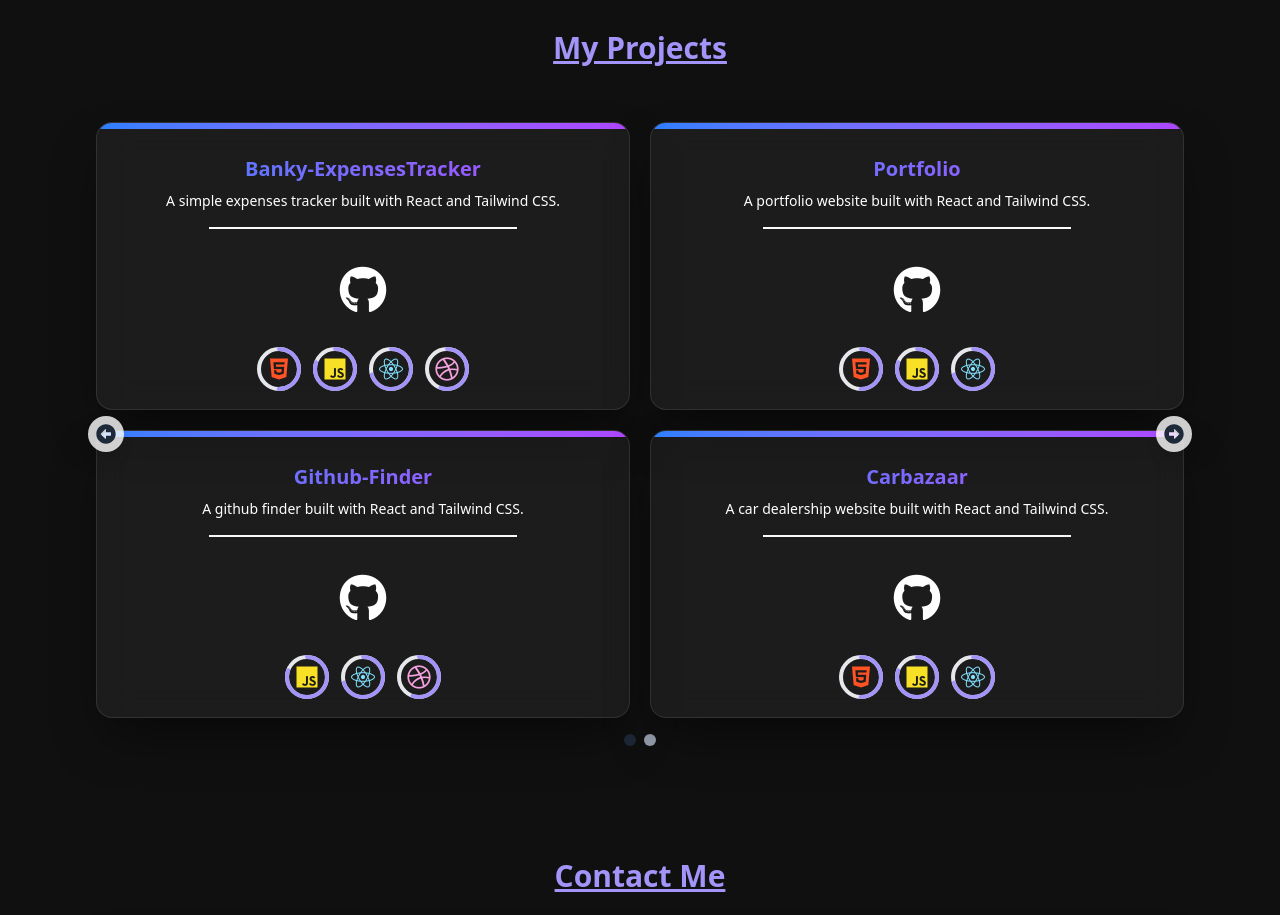
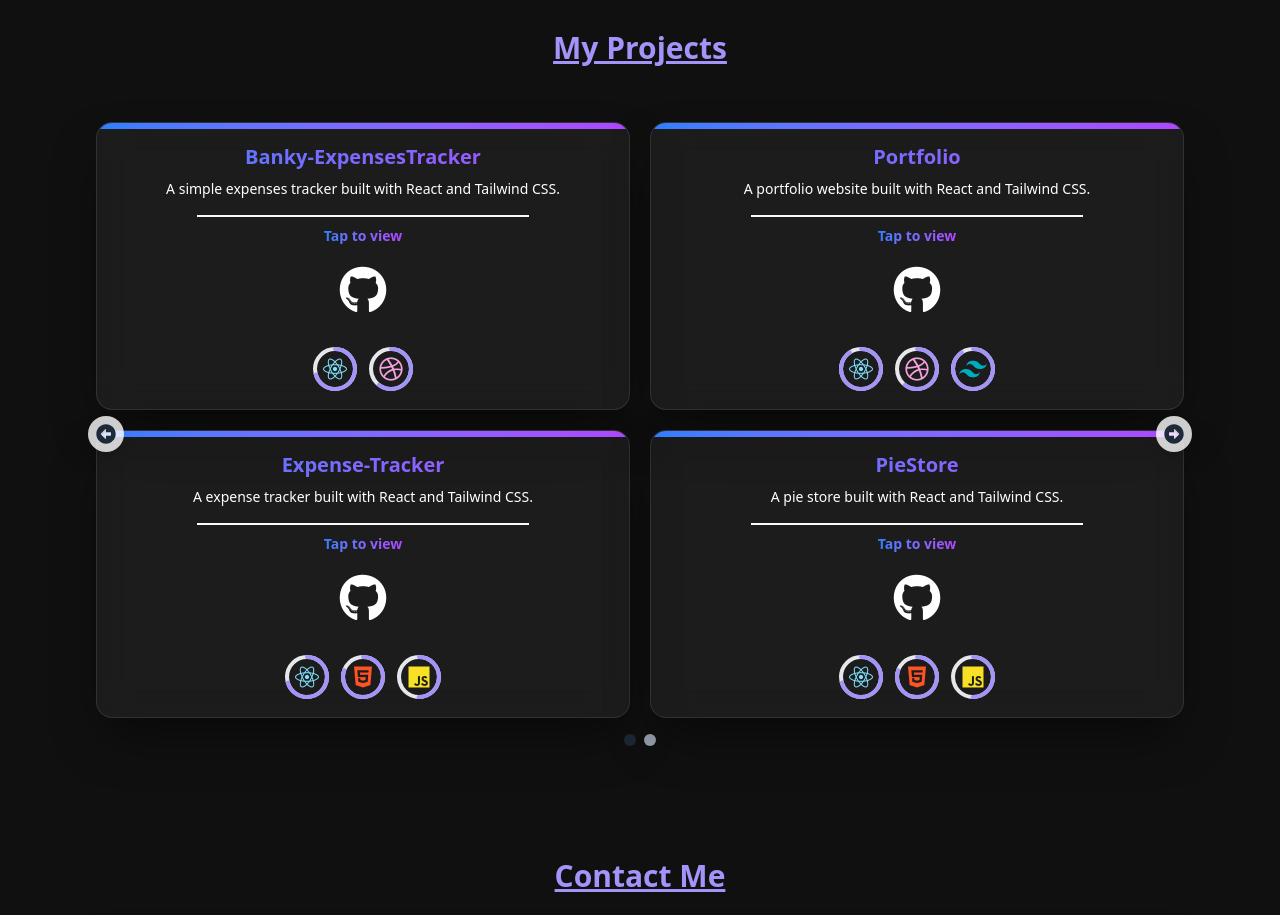
Before and after one commit to rahilp010/PortFolio, a React (Vite) app: page /projects in a window 1280 px wide. Shown: the part 2020-2935 px from the top of the page. Built offline with nearby package versions, Linux system fonts and the light colour scheme.

Commit message:
Changed Project UI

```diff
--- a/src/Animations/Carousel.jsx
+++ b/src/Animations/Carousel.jsx
@@ -3,6 +3,8 @@ import { FaArrowAltCircleLeft, FaArrowAltCircleRight } from 'react-icons/fa';
 import axios from 'axios';
 import { data, skills } from '../data';
 import { useDarkMode } from '../Components/DarkModeContext';
+import { motion } from 'framer-motion';
+import { IoDocumentText } from 'react-icons/io5';
 
 const itemsPerPage = 4;
 
@@ -10,6 +12,7 @@ const Carousel = () => {
    const [page, setPage] = useState(0);
    // const [repos, setRepos] = useState([]);
    // const [languages, setLanguages] = useState([]);
+   const [isFlipped, setIsFlipped] = useState(false);
    const { isDarkMode } = useDarkMode();
 
    // useEffect(() => {
@@ -63,6 +66,7 @@ const Carousel = () => {
          figma: '#9abf80',
          dribbble: '#f6a1df',
          jenkins: '#ee0536',
+         php: '#4979fc',
       };
       return colors[brand] || '#000';
    };
@@ -73,25 +77,68 @@ const Carousel = () => {
             {currentRepos.map((data, id) => (
                <div
                   key={id}
-                  className="relative overflow-hidden group h-72 glass-card group p-8 rounded-2xl backdrop-blur-lg bg-white/5 hover:bg-white/10 border border-white/10 hover:border-white/20 shadow-2xl shadow-black/50 hover:scale-102 hover:cursor-pointer transition-transform duration-300">
+                  className="relative overflow-hidden group h-72 glass-card group rounded-2xl backdrop-blur-lg bg-white/5 hover:bg-white/10 border border-white/10 hover:border-white/20 shadow-2xl shadow-black/50 hover:scale-102 hover:cursor-pointer transition-transform duration-300"
+                  style={{ perspective: '500px' }}
+                  onClick={() =>
+                     setIsFlipped((prev) => ({
+                        ...prev,
+                        [data.id]: !prev[data.id],
+                     }))
+                  }>
+                  <motion.div
+                     className="relative w-full h-full duration-100"
+                     animate={{ rotateY: isFlipped[data.id] ? 180 : 0 }}
+                     style={{ transformStyle: 'preserve-3d' }}
+                     inherit={{ scale: 0, opacity: 0 }}
+                     whileInView={{
+                        scale: 1,
+                        opacity: 1,
+                        delay: 0.5,
+                     }}
+                     whileHover={{
+                        cursor: 'pointer',
+                     }}
+                     transition={{ type: 'spring', stiffness: 50 }}>
+                     {/* Front */}
+                     <div
+                        className="absolute w-full h-full p-5"
+                        style={{ backfaceVisibility: 'hidden' }}>
                         <h2 className="text-xl font-bold bg-gradient-to-r from-blue-500 to-purple-500 text-transparent bg-clip-text mb-2 text-center">
                            {data.name}
                         </h2>
-                  <p className="text-sm mb-2 text-center">{data.description}</p>
+                        <p className="text-sm mb-2 text-center">
+                           {data.descriptionOneLiner}
+                        </p>
                         <div className="flex justify-center mt-4">
                            <div className="w-full h-1.5 absolute top-0 left-0 bg-gradient-to-r from-blue-500 to-purple-500"></div>
                            <div className="w-full h-0.5 mx-20 bg-gray-50"></div>
-                     <div className="absolute top-1/2">
+                           <div className="absolute top-1/2 left-1/2 -translate-x-1/2 -translate-y-10 text-sm font-bold bg-gradient-to-r from-blue-500 to-purple-500 text-transparent bg-clip-text">
+                              Tap to view
+                           </div>
+                           <div
+                              className="absolute top-1/2"
+                              onClick={(e) => e.stopPropagation()}>
                               {
                                  <i
-                              className={`fa-brands fa-github text-5xl z-10`}></i>
+                                    className={`fa-brands fa-github text-5xl z-10`}
+                                    onClick={() =>
+                                       window.open(data.link, '_blank')
+                                    }></i>
                               }
                            </div>
                            <div className="absolute bottom-10 left-1/2 -translate-x-1/2">
                               <div className="relative flex gap-4 items-center justify-center">
-                           {skills.map(
-                              (skill, index) =>
-                                 data.languages.includes(skill.name) && (
+                                 {skills.map((skill, index) => {
+                                    const matchedLang = data.languages.find(
+                                       (lang) =>
+                                          lang.language.toLowerCase() ===
+                                          skill.name.toLowerCase()
+                                    );
+
+                                    // If no match, skip rendering this skill
+                                    if (!matchedLang) return null;
+
+                                    return (
                                        <div
                                           key={index}
                                           className="flex flex-col items-center group relative w-10 h-10">
@@ -115,12 +162,16 @@ const Carousel = () => {
                                                 strokeWidth="4"
                                                 strokeLinecap="round"
                                                 fill="none"
-                                             strokeDasharray={2 * Math.PI * 20}
+                                                strokeDasharray={
+                                                   2 * Math.PI * 20
+                                                }
                                                 strokeDashoffset={
                                                    2 *
                                                    Math.PI *
                                                    20 *
-                                                (1 - skill.progress / 100)
+                                                   (1 -
+                                                      matchedLang.progress /
+                                                         100)
                                                 }
                                                 className="transition-all duration-500"
                                              />
@@ -140,11 +191,37 @@ const Carousel = () => {
                                                 }}></i>
                                           )}
                                        </div>
-                                 )
-                           )}
+                                    );
+                                 })}
                               </div>
                            </div>
                         </div>
+                     </div>
+                     <div
+                        className="absolute w-full h-full backface-hidden flex-1 flex-col items-center text-lg font-semibold rotate-y-180 glass-card group rounded-2xl backdrop-blur-lg bg-[#282828] border border-white/10 shadow-2xl shadow-black/50 hover:cursor-pointer transition-transform duration-300"
+                        style={{ backfaceVisibility: 'hidden' }}>
+                        <h2 className="text-xl font-bold bg-gradient-to-r from-blue-500 to-purple-500 text-transparent bg-clip-text mb-2 text-center">
+                           <div className="w-full h-1.5 absolute top-0 left-0 bg-gradient-to-r from-blue-500 to-purple-500"></div>
+                        </h2>
+
+                        <div>
+                           <div className="flex items-center gap-2">
+                              {
+                                 <i
+                                    className={`fa-brands fa-github text-4xl p-4 z-10`}></i>
+                              }
+                              <p>{data.name}</p>
+                           </div>
+                           <div className="mx-12">
+                              <p className="flex items-center gap-4 w-full border p-3 rounded-3xl bg-white/10 backdrop-blur-lg">
+                                 <p className="text-[16px] line-clamp-6">
+                                    {data.description}
+                                 </p>
+                              </p>
+                           </div>
+                        </div>
+                     </div>
+                  </motion.div>
                </div>
             ))}
          </div>
--- a/src/Components/Skills.jsx
+++ b/src/Components/Skills.jsx
@@ -103,7 +103,7 @@ const getColor = (brand) => {
       js: '#f7e025',
       react: '#81e0ff',
       'git-alt': '#e84d31',
-      github: '#111',
+      github: 'white',
       figma: '#9abf80',
       dribbble: '#f6a1df',
       jenkins: '#ee0536',
--- a/src/data.js
+++ b/src/data.js
@@ -4,59 +4,66 @@ const data = [
     {
         id: 1,
         name: "Banky-ExpensesTracker",
-        description: "A simple expenses tracker built with React and Tailwind CSS.",
-        languages: ["js", "react", "html5","dribbble"],
+        descriptionOneLiner: "A simple expenses tracker built with React and Tailwind CSS.",
+        description: "A simple expenses tracker built with React and Tailwind CSS. A simple expenses tracker built with React and Tailwind CSS. A simple expenses tracker built with React and Tailwind CSS.A simple expenses tracker built with React and Tailwind CSS.A simple expenses tracker built with React and Tailwind CSS.",
+        languages: [{ 'language': 'react', 'progress': 70 }, { 'language': 'dribbble', 'progress': 60 }],
         link: "https://github.com/rahilp010/Banky-ExpensesTracker"
     },
     {
         id: 2,
         name: "Portfolio",
+        descriptionOneLiner: "A portfolio website built with React and Tailwind CSS.",
         description: "A portfolio website built with React and Tailwind CSS.",
-        languages: ["js", "react", "html5"],
+        languages: [{ 'language': 'react', 'progress': 90 }, { 'language': 'tailwind', 'progress': 90 }, { 'language': 'dribbble', 'progress': 60 }],
         link: "https://github.com/rahilp010/Portfolio",
+    },
+    {
+        id: 5,
+        name: 'Expense-Tracker',
+        descriptionOneLiner: 'A expense tracker built with React and Tailwind CSS.',
+        description: 'A expense tracker built with React and Tailwind CSS.',
+        languages: [{ 'language': 'js', 'progress': 50 }, { 'language': 'react', 'progress': 70 }, { 'language': 'html5', 'progress': 80 }],
+        link: 'https://github.com/rahilp010/Expense-Tracker',
+    },
+    {
+        id: 6,
+        name: 'PieStore',
+        descriptionOneLiner: 'A pie store built with React and Tailwind CSS.',
+        description: 'A pie store built with React and Tailwind CSS.',
+        languages: [{ 'language': 'js', 'progress': 50 }, { 'language': 'react', 'progress': 70 }, { 'language': 'html5', 'progress': 80 }],
+        link: 'https://github.com/rahilp010/PieStore',
     },
     {
         id: 3,
         name: 'Github-Finder',
+        descriptionOneLiner: 'A github finder built with React and Tailwind CSS.',
         description: 'A github finder built with React and Tailwind CSS.',
-        languages: ['js', 'react', 'dribbble'],
+        languages: [{ 'language': 'react', 'progress': 70 }, { 'language': 'css3-alt', 'progress': 60 }],
         link: 'https://github.com/rahilp010/Github-Finder',
     },
     {
         id: 4,
         name: 'Carbazaar',
+        descriptionOneLiner: 'A car dealership website built with React and Tailwind CSS.',
         description: 'A car dealership website built with React and Tailwind CSS.',
-        languages: ['js', 'react', 'html5'],
+        languages: [{ 'language': 'js', 'progress': 50 }, { 'language': 'html5', 'progress': 80 }, { 'language': 'css3-alt', 'progress': 70 },{language:'php','process':30}],
         link: 'https://github.com/rahilp010/Carbazaar',
-    },
-    {
-        id: 5,
-        name: 'Expense-Tracker',
-        description: 'A expense tracker built with React and Tailwind CSS.',
-        languages: ['js', 'react', 'html5'],
-        link: 'https://github.com/rahilp010/Expense-Tracker',
-    },
-    {
-        id: 6,
-        name: 'PieStore',
-        description: 'A pie store built with React and Tailwind CSS.',
-        languages: ['js', 'react', 'html5'],
-        link: 'https://github.com/rahilp010/PieStore',
     },
 
 ]
 
 const skills = [
+    { name: 'react', progress: 70 },
     { name: 'html5', progress: 50 },
     { name: 'css3-alt', progress: 85 },
     { name: 'js', progress: 80 },
-    { name: 'react', progress: 70 },
     { name: 'figma', progress: 65 },
     { name: 'dribbble', progress: 55 },
     { name: 'git-alt', progress: 75 },
     { name: 'github', progress: 75 },
     { name: 'jenkins', progress: 60 },
     { name: 'tailwind', progress: 80, image: tailwind },
+    { name: 'php', progress: 70, },
     // { name: 'c++', progress: 50, image: cpp },
 ]
 
```
Lines whose indentation alone changed are shown as unchanged.
